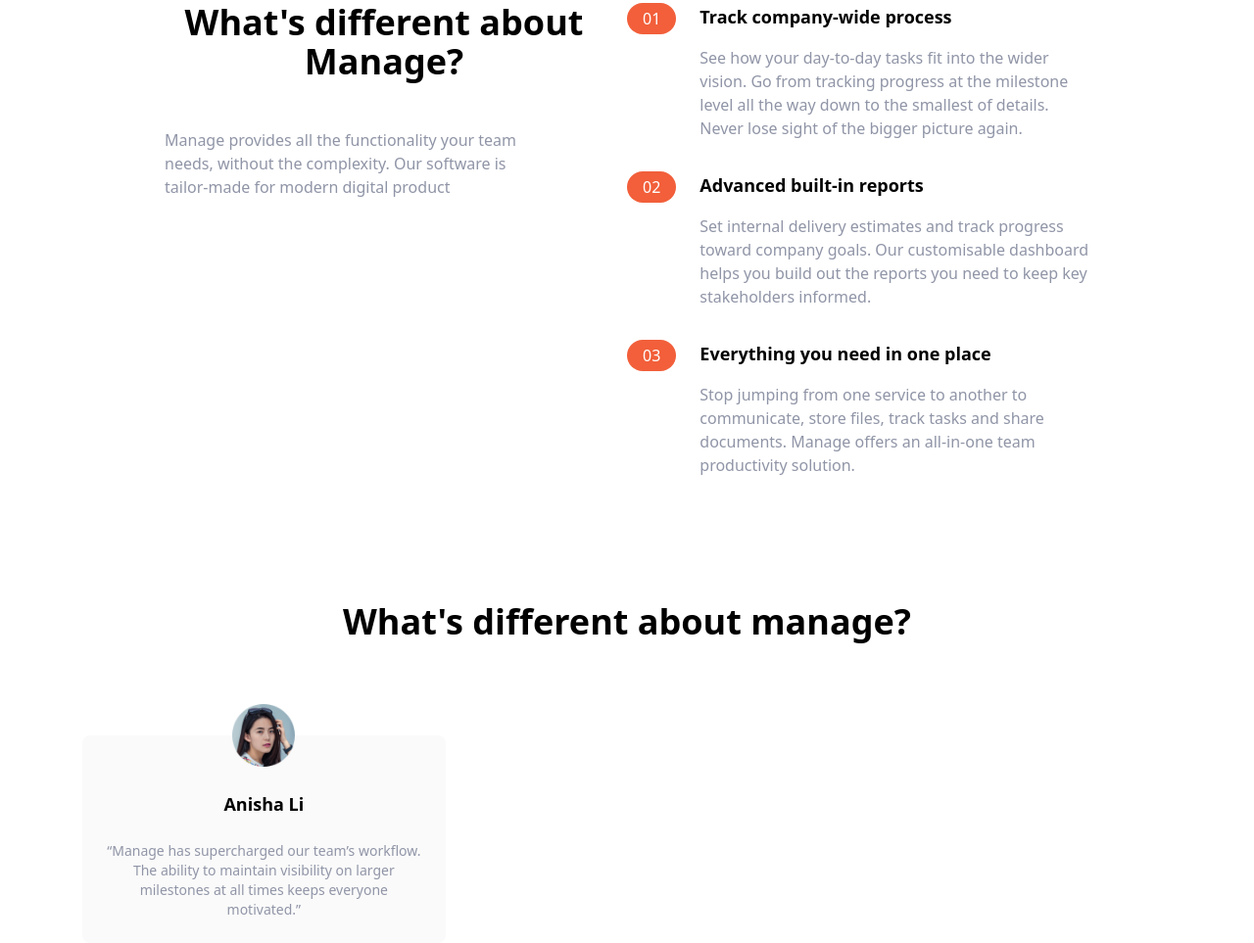
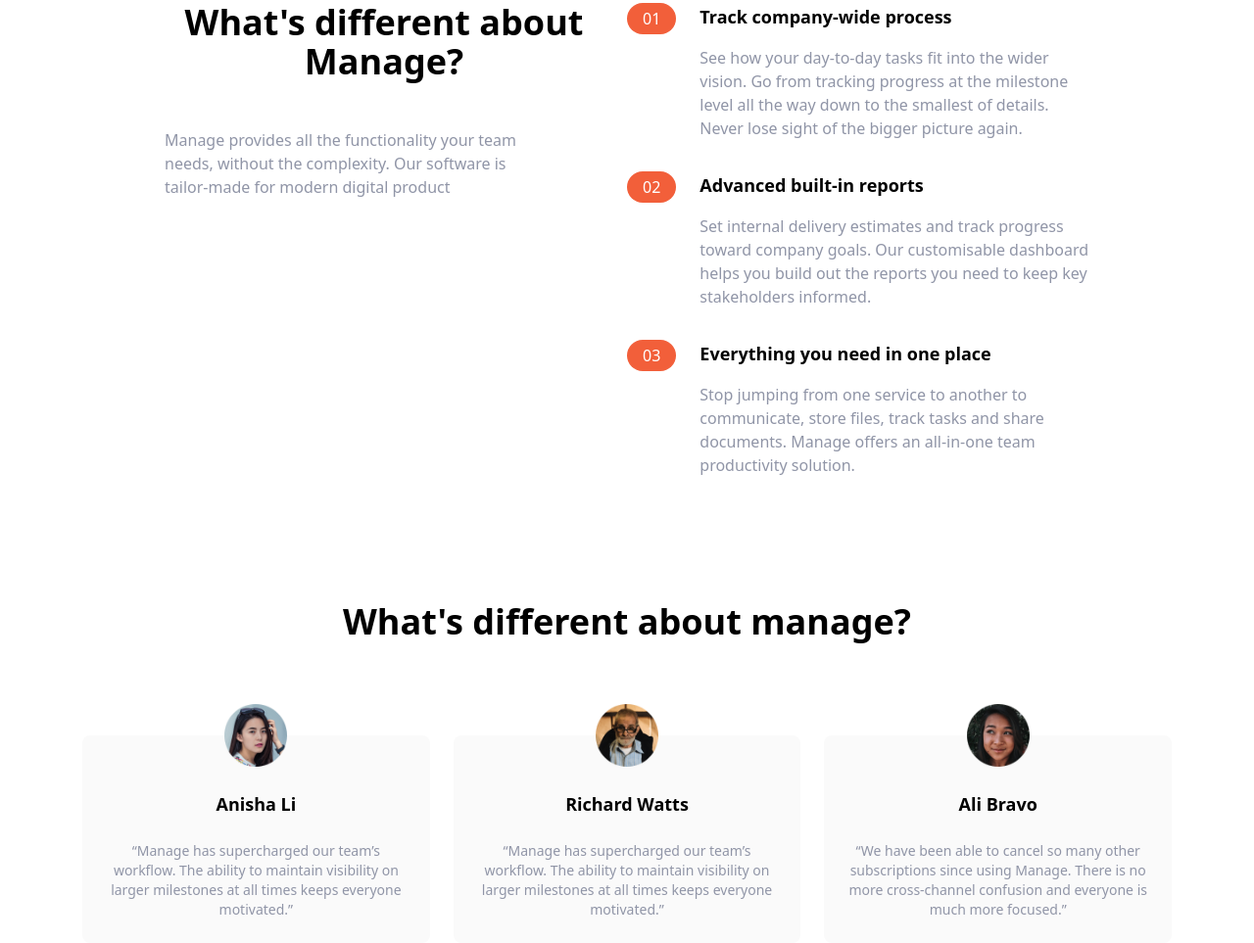
Before and after one commit to sabatohura/tailwind-css-landing-page, a website: page index.html in a window 1280 px wide. Shown: the part 653-1616 px from the top of the page at 98% size. Drawn offline with Linux system fonts and the light colour scheme.

Commit message:
did all testmonials

```diff
--- a/index.html
+++ b/index.html
@@ -169,7 +169,33 @@
                       everyone motivated.”
                     </p>
                 </div>
+
+                <!-- testimonials 2  -->
+
+                <div class="flex flex-col items-center p-6 space-y-6 rounded-lg bg-veryLightGray md:w-1/3">
+                    <img src="img/avatar-richard.png" class="w-16 -mt-14" alt="" />
+                    <h5 class="text-lg font-bold">Richard Watts</h5>
+                    <p class="text-sm text-darkGrayishBlue">
+                        “Manage has supercharged our team’s workflow. The ability to
+                        maintain visibility on larger milestones at all times keeps
+                        everyone motivated.”
+                    </p>
+                </div>
+
+                <!-- testimonials 3  -->
+                <div class="flex flex-col items-center p-6 space-y-6 rounded-lg bg-veryLightGray md:w-1/3">
+                    <img src="img/avatar-ali.png" class="w-16 -mt-14" alt="" />
+                    <h5 class="text-lg font-bold">Ali Bravo</h5>
+                    <p class="text-sm text-darkGrayishBlue">
+                        “We have been able to cancel so many other subscriptions since
+                        using Manage. There is no more cross-channel confusion and
+                        everyone is much more focused.”
+                    </p>
+                </div>
+
+
             </div>
+
         </div>
     </section>
 </body>
```
